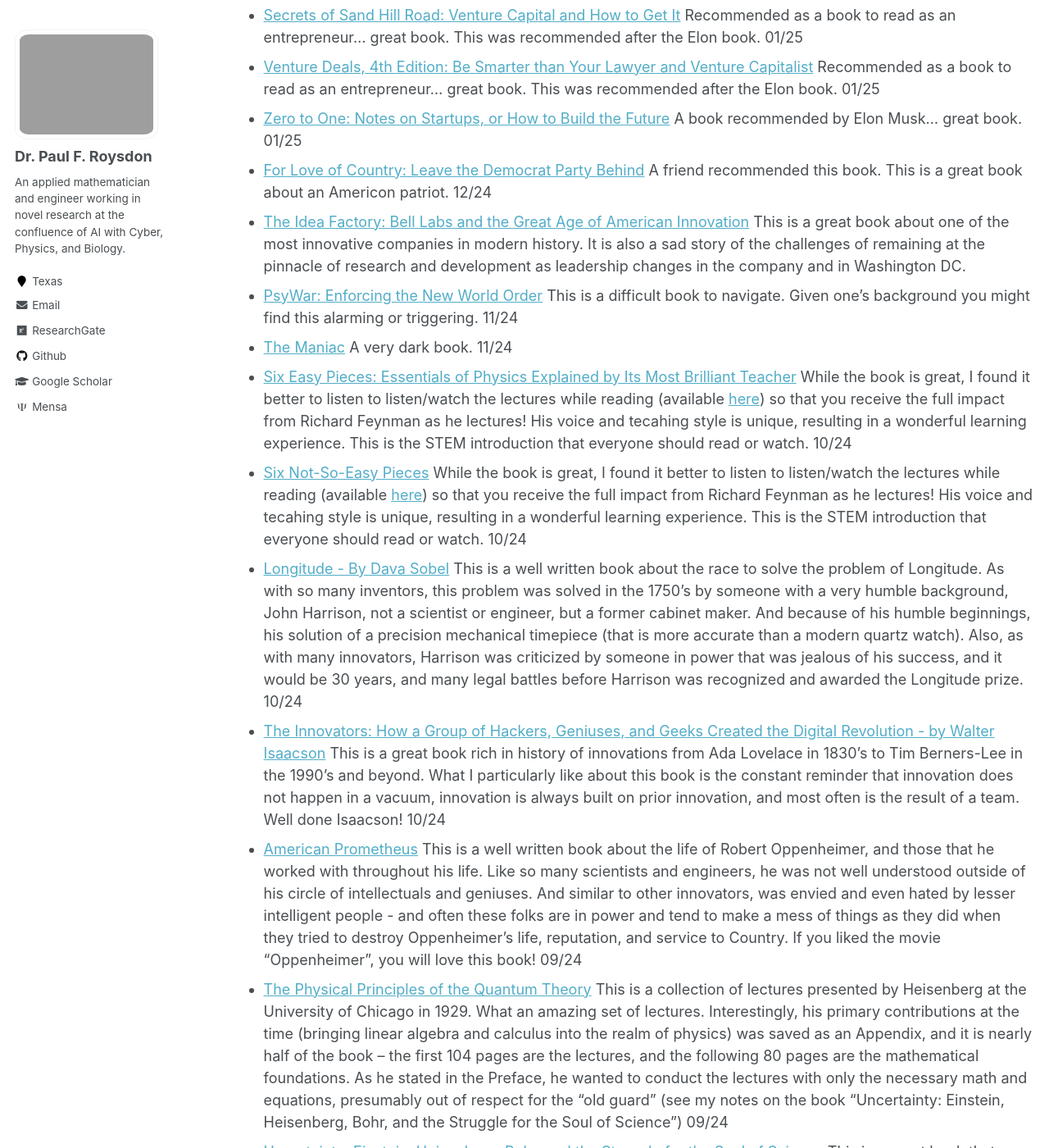
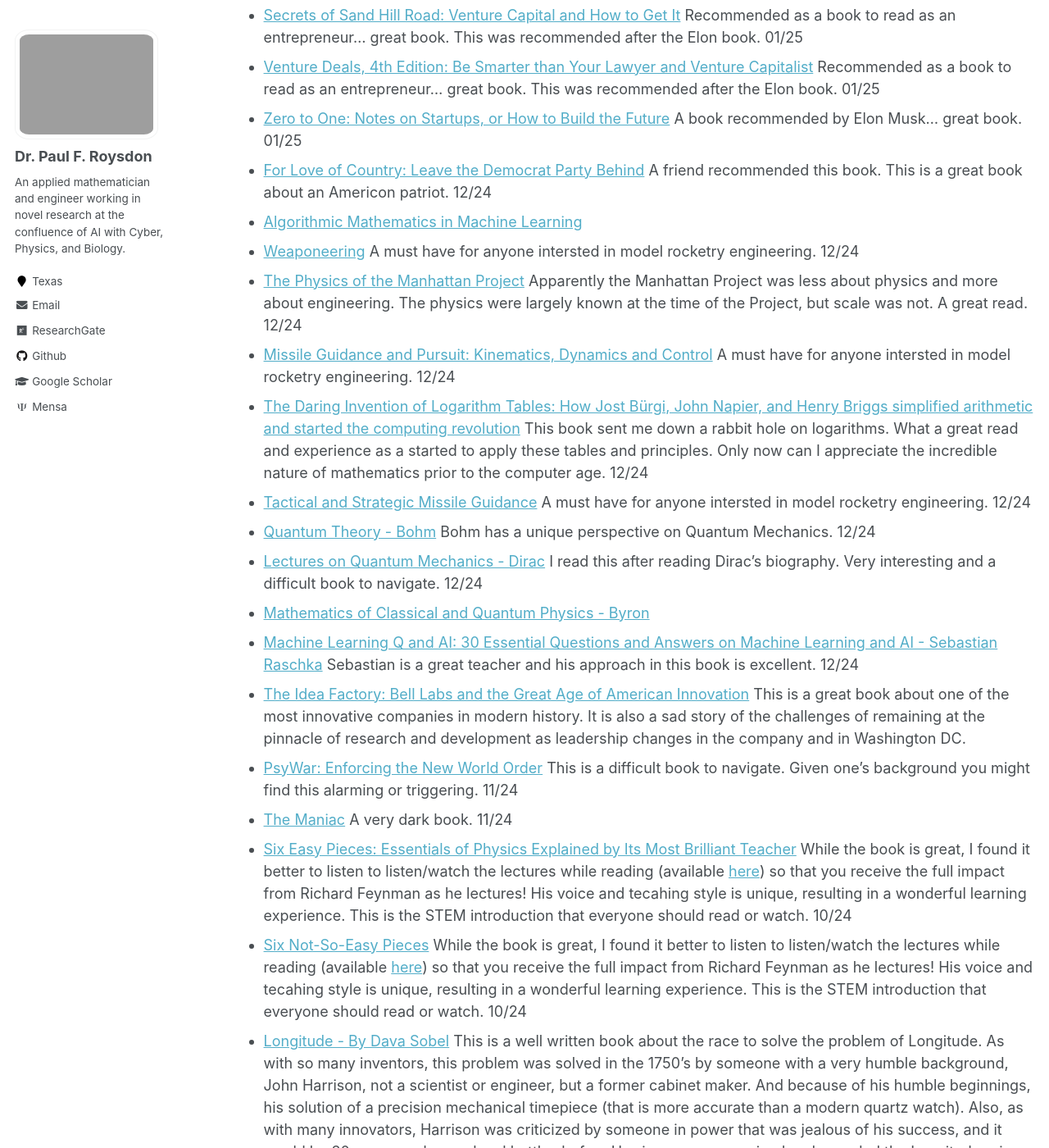
Before and after one commit to pfroysdon/pfroysdon.github.io, a Jekyll site: the page built from _pages/reading-rack.md, in a window 1280 px wide and 1400 px high, scrolled down 756 px. Shown: the whole window at 82% size. Built offline with Jekyll 4.4.1, drawn with Linux system fonts in a browser that asks for light colours; some web fonts are replaced.

Commit message:
Update reading-rack.md

```diff
--- a/_pages/reading-rack.md
+++ b/_pages/reading-rack.md
@@ -23,6 +23,16 @@
 - [Venture Deals, 4th Edition: Be Smarter than Your Lawyer and Venture Capitalist](https://amzn.to/40wzeDx) Recommended as a book to read as an entrepreneur... great book. This was recommended after the Elon book. 01/25
 - [Zero to One: Notes on Startups, or How to Build the Future](https://amzn.to/4gkWbQk) A book recommended by Elon Musk... great book. 01/25
 - [For Love of Country: Leave the Democrat Party Behind](https://amzn.to/4jwsDlf) A friend recommended this book.  This is a great book about an Americon patriot. 12/24
+- [Algorithmic Mathematics in Machine Learning](https://amzn.to/3EjJjfG)
+- [Weaponeering](https://amzn.to/40tbAYS) A must have for anyone intersted in model rocketry engineering. 12/24
+- [The Physics of the Manhattan Project](https://amzn.to/40ycseR) Apparently the Manhattan Project was less about physics and more about engineering.  The physics were largely known at the time of the Project, but scale was not.  A great read. 12/24
+- [Missile Guidance and Pursuit: Kinematics, Dynamics and Control](https://amzn.to/40u66Np) A must have for anyone intersted in model rocketry engineering. 12/24
+- [The Daring Invention of Logarithm Tables: How Jost Bürgi, John Napier, and Henry Briggs simplified arithmetic and started the computing revolution](https://amzn.to/3WVO9Xh)  This book sent me down a rabbit hole on logarithms.  What a great read and experience as a started to apply these tables and principles.  Only now can I appreciate the incredible nature of mathematics prior to the computer age. 12/24
+- [Tactical and Strategic Missile Guidance](https://amzn.to/3PMbMxr) A must have for anyone intersted in model rocketry engineering. 12/24
+- [Quantum Theory - Bohm](https://amzn.to/3PMLBGX) Bohm has a unique perspective on Quantum Mechanics.  12/24
+- [Lectures on Quantum Mechanics - Dirac](https://amzn.to/40L75dj)  I read this after reading Dirac's biography.  Very interesting and a difficult book to navigate. 12/24
+- [Mathematics of Classical and Quantum Physics - Byron](https://amzn.to/3Cl24iq)
+- [Machine Learning Q and AI: 30 Essential Questions and Answers on Machine Learning and AI - Sebastian Raschka](https://amzn.to/40Nf61E)  Sebastian is a great teacher and his approach in this book is excellent. 12/24
 - [The Idea Factory: Bell Labs and the Great Age of American Innovation](https://amzn.to/4ha0sah) This is a great book about one of the most innovative companies in modern history.  It is also a sad story of the challenges of remaining at the pinnacle of research and development as leadership changes in the company and in Washington DC.
 - [PsyWar: Enforcing the New World Order](https://amzn.to/4jsfBW5) This is a difficult book to navigate.  Given one's background you might find this alarming or triggering. 11/24
 - [The Maniac](https://amzn.to/3E91lBr) A very dark book. 11/24
```
